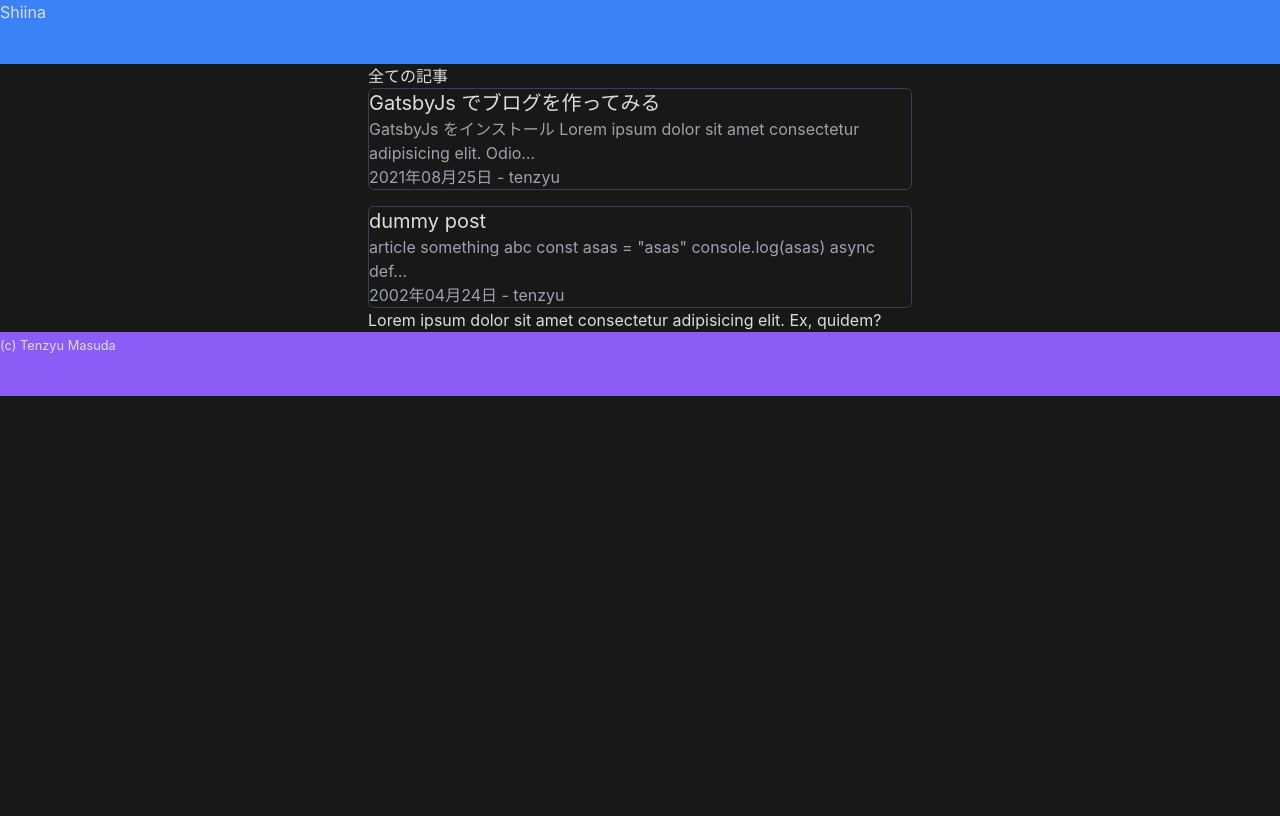
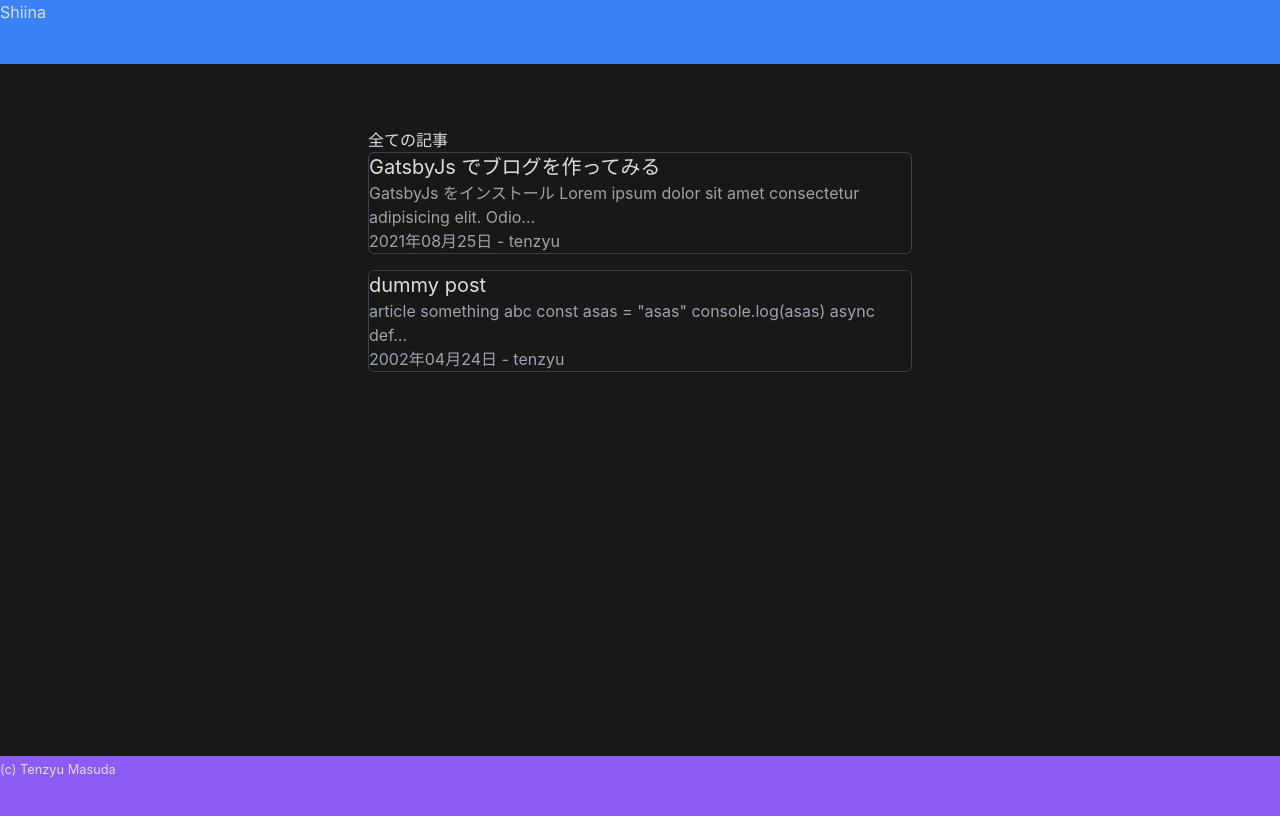
Before and after one commit to shiina-family/blog, a Gatsby site: page / in a window 1280 px wide. Built offline with nearby package versions, Linux system fonts and the light colour scheme; Gatsby itself is replaced by a stand-in of ours; some packages are replaced by stand-ins of ours; what @tailwindcss/typography would draw is missing.

Commit message:
fix layouts

```diff
--- a/src/layouts/article.tsx
+++ b/src/layouts/article.tsx
@@ -4,11 +4,13 @@ import Footer from "../components/footer";
 
 const ArticleLayout: React.FC = ({ children }) => {
   return (
-    <div>
+    <>
       <Header></Header>
-      {children}
+      <main className="mt-16">
+        {children}
+      </main>
       <Footer></Footer>
-    </div>
+    </>
   );
 };
 
--- a/src/layouts/single.tsx
+++ b/src/layouts/single.tsx
@@ -2,14 +2,20 @@ import React from "react";
 import Header from "../components/header";
 import Footer from "../components/footer";
 
+const minHeight = {
+  minHeight: 'calc(100vh - 172px)'
+}
+
 const SingleLayout: React.FC = ({ children }) => {
-    return (
-        <div>
-            <Header></Header>
-            {children}
-            <Footer></Footer>
-        </div>
-    );
+  return (
+    <>
+      <Header></Header>
+      <main style={minHeight} className="mt-16">
+        {children}
+      </main>
+      <Footer></Footer>
+  </>
+  );
 };
 
 export default SingleLayout;
--- a/src/pages/index.tsx
+++ b/src/pages/index.tsx
@@ -5,10 +5,9 @@ import Layout from "../layouts/single";
 const IndexPage = () => {
   return (
     <Layout>
-      <main className="container mx-auto px-4 max-w-xl">
+      <div className="container mx-auto px-4 max-w-xl min-h-full">
         <ArticleList></ArticleList>
-        <p>Lorem ipsum dolor sit amet consectetur adipisicing elit. Ex, quidem?</p>
-      </main>
+      </div>
     </Layout>
   )
 }
```
